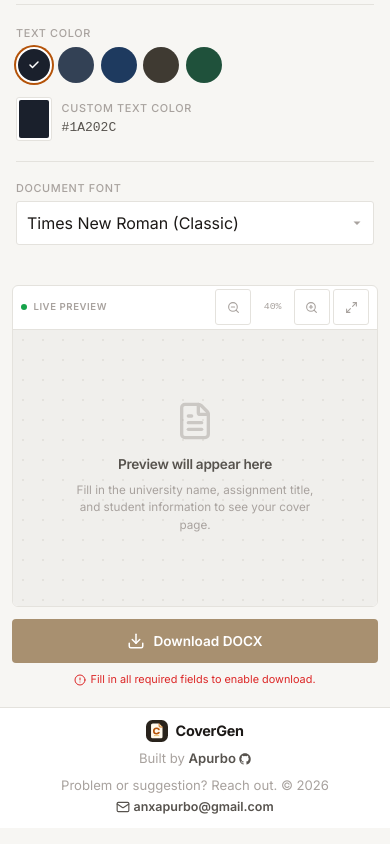
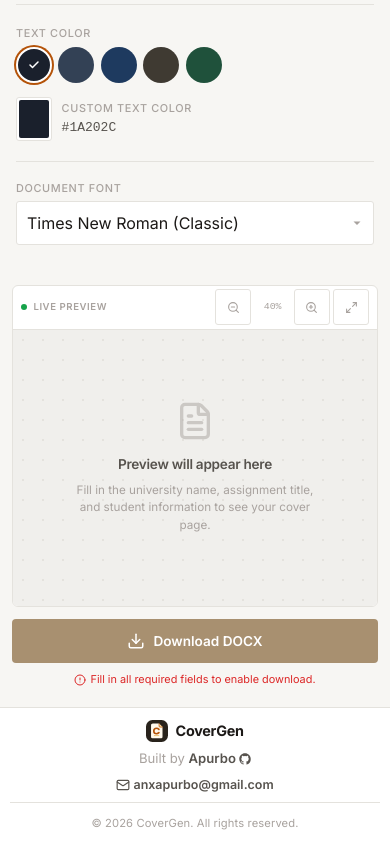
Before and after one commit to apurbooooo/CoverGen, a React (Vite) app: page / in a window 390 px wide. Shown: the part 3004-3848 px from the top of the page. Built offline with nearby package versions, Linux system fonts and the light colour scheme.

Commit message:
Enhance mobile preview experience with hint and footer layout adjustments

```diff
--- a/src/App.jsx
+++ b/src/App.jsx
@@ -1,4 +1,5 @@
-import { useState, useCallback, useEffect } from 'react';
+import { useState, useCallback, useEffect, useRef } from 'react';
+import { ArrowDown, X } from 'lucide-react';
 import { initialFormData } from './data/initialFormData.js';
 import { revokeImageUrl } from './utils/imageUtils.js';
 import Header from './components/Header.jsx';
@@ -25,6 +26,10 @@ export default function App() {
   const [formData, setFormData] = useState(initialFormData);
   const [showErrors, setShowErrors] = useState(false);
   const [appearance, setAppearance] = useState(getInitialAppearance);
+  const [showMobilePreviewHint, setShowMobilePreviewHint] = useState(
+    () => window.matchMedia('(max-width: 600px)').matches
+  );
+  const previewSectionRef = useRef(null);
   const { addToast } = useToast();
 
   useEffect(() => {
@@ -33,6 +38,26 @@ export default function App() {
     const themeColorMeta = document.querySelector('meta[name="theme-color"]');
     themeColorMeta?.setAttribute('content', appearance === 'dark' ? '#1A1816' : '#F7F6F3');
   }, [appearance]);
+
+  useEffect(() => {
+    const mobileQuery = window.matchMedia('(max-width: 600px)');
+    const handleViewportChange = (event) => setShowMobilePreviewHint(event.matches);
+    mobileQuery.addEventListener('change', handleViewportChange);
+
+    if (!window.IntersectionObserver || !previewSectionRef.current) {
+      return () => mobileQuery.removeEventListener('change', handleViewportChange);
+    }
+
+    const observer = new IntersectionObserver(([entry]) => {
+      if (entry.isIntersecting) setShowMobilePreviewHint(false);
+    }, { threshold: 0.2 });
+    observer.observe(previewSectionRef.current);
+
+    return () => {
+      observer.disconnect();
+      mobileQuery.removeEventListener('change', handleViewportChange);
+    };
+  }, []);
 
   const handleAppearanceToggle = useCallback(() => {
     setAppearance((current) => {
@@ -115,7 +140,11 @@ export default function App() {
             />
           </section>
 
-          <aside className="workspace-preview" aria-label="Cover page preview and export">
+          <aside
+            className="workspace-preview"
+            aria-label="Cover page preview and export"
+            ref={previewSectionRef}
+          >
             <CoverPreview
               formData={formData}
               hasContent={hasContent}
@@ -143,6 +172,21 @@ export default function App() {
         </div>
       </main>
 
+      {showMobilePreviewHint && (
+        <div className="mobile-preview-hint" role="status" aria-live="polite">
+          <ArrowDown className="mobile-preview-hint-icon" size={16} aria-hidden="true" />
+          <span>Preview দেখতে নিচে স্ক্রল করুন</span>
+          <button
+            className="mobile-preview-hint-dismiss"
+            type="button"
+            aria-label="Dismiss preview tip"
+            onClick={() => setShowMobilePreviewHint(false)}
+          >
+            <X size={15} aria-hidden="true" />
+          </button>
+        </div>
+      )}
+
       <Footer />
     </div>
   );
--- a/src/components/Footer.jsx
+++ b/src/components/Footer.jsx
@@ -9,11 +9,13 @@ export default function Footer() {
   return (
     <footer className="app-footer">
       <div className="footer-inner">
+        <div className="footer-main">
           <span className="footer-brand">
             <img className="brand-mark" src="/favicon.svg" alt="" aria-hidden="true" />
             CoverGen
           </span>
 
+          <div className="footer-links">
             <span className="footer-credit">
               Built by{' '}
               <a href="https://github.com/apurbooooo" target="_blank" rel="noreferrer">
@@ -24,15 +26,16 @@ export default function Footer() {
               </a>
             </span>
 
-        <div className="footer-meta">
-          <span className="footer-copy">
-            Problem or suggestion? Reach out. © {CURRENT_YEAR}
-          </span>
             <a className="footer-email" href="mailto:anxapurbo@gmail.com">
               <Mail size={14} aria-hidden="true" /> anxapurbo@gmail.com
             </a>
           </div>
         </div>
+
+        <div className="footer-bottom">
+          <span className="footer-copy">© {CURRENT_YEAR} CoverGen. All rights reserved.</span>
+        </div>
+      </div>
     </footer>
   );
 }
--- a/src/styles/global.css
+++ b/src/styles/global.css
@@ -496,6 +496,8 @@ label {
   gap: 0.75rem;
 }
 
+.mobile-preview-hint { display: none; }
+
 
 /* ── Footer ── */
 .app-footer {
@@ -507,12 +509,23 @@ label {
 .footer-inner {
   display: flex;
   width: min(1360px, 100%);
-  min-height: 60px;
+  flex-direction: column;
+  gap: 0.6rem;
+  margin: 0 auto;
+  padding: 0.8rem 1.5rem 0.6rem;
+}
+
+.footer-main {
+  display: flex;
   align-items: center;
   justify-content: space-between;
   gap: 1rem;
-  margin: 0 auto;
-  padding: 0.45rem 1.5rem;
+}
+
+.footer-links {
+  display: flex;
+  align-items: center;
+  gap: 1.25rem;
 }
 
 .footer-brand {
@@ -527,12 +540,12 @@ label {
 
 .footer-brand .brand-mark { width: 22px; height: 22px; }
 
-.footer-credit, .footer-copy {
+.footer-credit {
   color: var(--color-text-muted);
   font-size: 0.82rem;
 }
 
-.footer-credit a, .footer-copy a, .footer-email {
+.footer-credit a, .footer-email {
   display: inline-flex;
   align-items: center;
   gap: 0.2rem;
@@ -540,14 +553,18 @@ label {
   font-weight: 600;
 }
 
-.footer-meta {
-  display: flex;
-  flex-direction: column;
-  align-items: flex-end;
-  gap: 0.12rem;
+.footer-bottom {
+  border-top: 1px solid var(--color-border);
+  padding-top: 0.5rem;
+  text-align: center;
 }
 
 .footer-email { font-size: 0.82rem; }
+.footer-copy {
+  color: var(--color-text-muted);
+  font-size: 0.7rem;
+  letter-spacing: 0.01em;
+}
 
 .footer-credit a:hover { color: var(--color-accent); }
 .footer-github-icon { width: 12px; height: 12px; }
@@ -602,11 +619,55 @@ label {
     padding-left: max(0.625rem, env(safe-area-inset-left));
     text-align: center;
   }
-  .footer-meta { max-width: 100%; align-items: center; }
-  .footer-copy, .footer-email { max-width: 100%; justify-content: center; overflow-wrap: anywhere; }
+  .footer-main, .footer-links { flex-direction: column; gap: 0.45rem; }
+  .footer-links, .footer-email { max-width: 100%; justify-content: center; overflow-wrap: anywhere; }
+  .footer-copy { max-width: 100%; }
   .footer-email { font-size: 0.78rem; }
   .toast-container { right: 0.5rem; bottom: 0.5rem; left: 0.5rem; }
   .toast { min-width: 0; max-width: none; }
+}
+
+@media (max-width: 600px) {
+  .mobile-preview-hint {
+    position: fixed;
+    right: max(0.75rem, env(safe-area-inset-right));
+    bottom: max(0.75rem, env(safe-area-inset-bottom));
+    z-index: 100;
+    display: flex;
+    max-width: calc(100vw - 1.5rem);
+    align-items: center;
+    gap: 0.55rem;
+    padding: 0.5rem 0.5rem 0.5rem 0.7rem;
+    border: 1px solid var(--color-border-strong);
+    border-radius: var(--radius-md);
+    background: var(--color-surface);
+    box-shadow: var(--shadow-md);
+    color: var(--color-text-primary);
+    animation: toastSlide 180ms var(--ease) both;
+  }
+  .mobile-preview-hint span { font-size: 0.72rem; font-weight: 600; }
+  .mobile-preview-hint-icon { flex: 0 0 auto; color: var(--color-accent); }
+  .mobile-preview-hint-dismiss {
+    display: flex;
+    width: 30px;
+    height: 30px;
+    flex: 0 0 auto;
+    align-items: center;
+    justify-content: center;
+    border: 0;
+    border-radius: var(--radius-xs);
+    background: transparent;
+    color: var(--color-text-muted);
+    cursor: pointer;
+  }
+  .mobile-preview-hint-dismiss:hover {
+    background: var(--color-surface-hover);
+    color: var(--color-text-primary);
+  }
+  .mobile-preview-hint-dismiss:focus-visible {
+    outline: 2px solid var(--color-border-focus);
+    outline-offset: 2px;
+  }
 }
 
 @media (max-width: 360px) {
```
Lines whose indentation alone changed are shown as unchanged.
